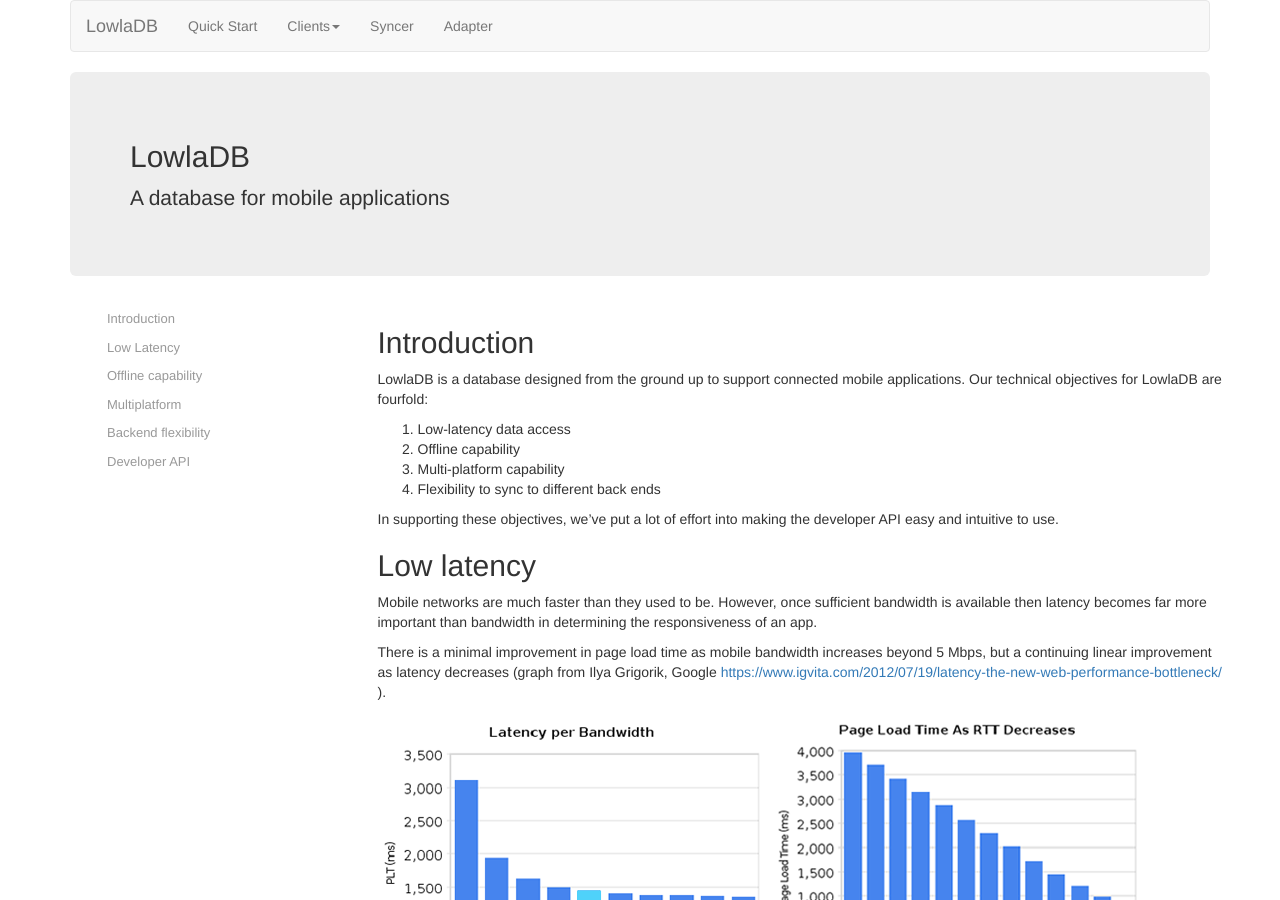
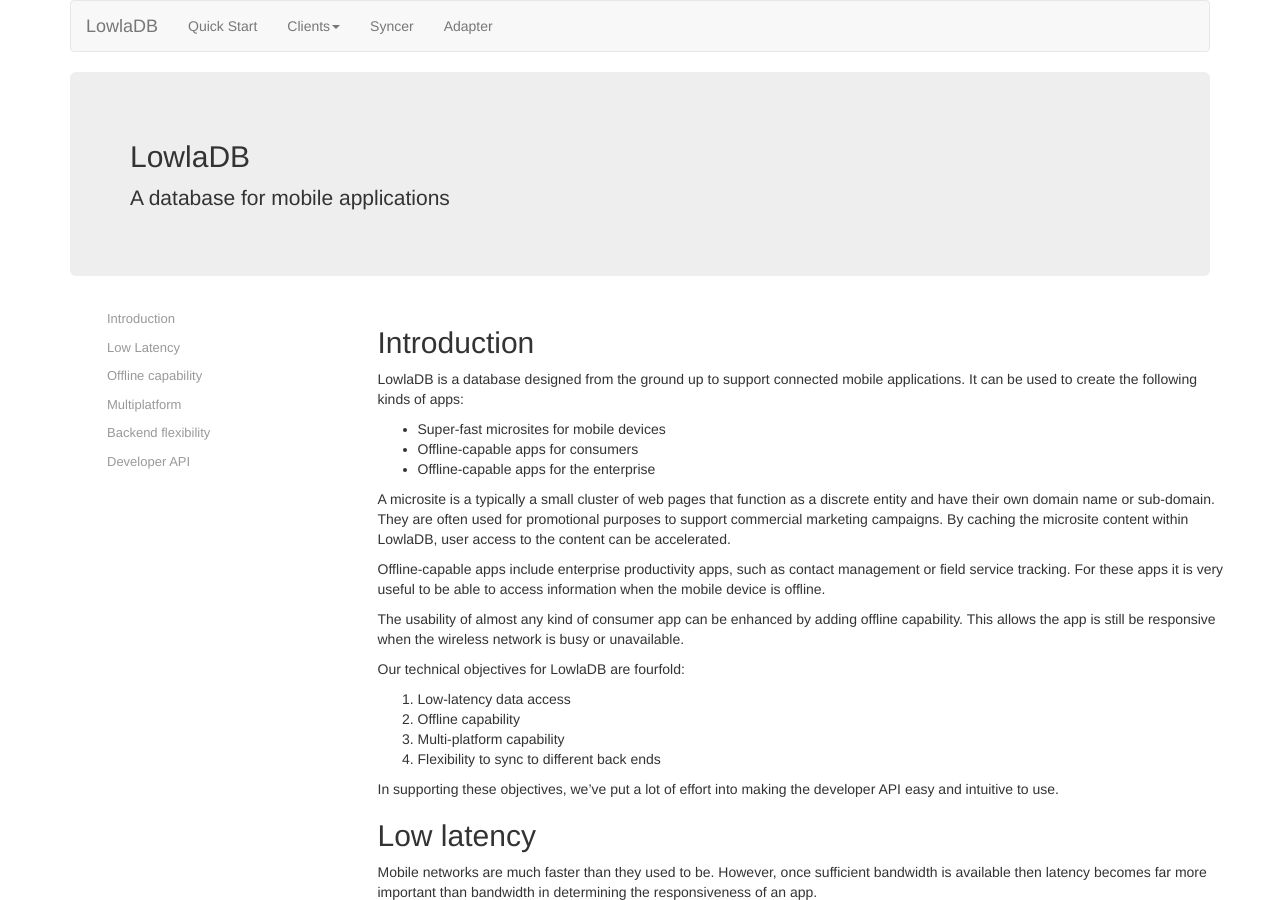
Before and after one commit to lowla/lowladb-json-database, a Jekyll site: the page built from index.md, in a window 1280 px wide and 900 px high. Built offline with Jekyll 4.4.1, drawn with Linux system fonts in a browser that asks for light colours; nearby versions of some CDN libraries.

Commit message:
Update the documentation home page with Steve's revised content.

```diff
--- a/index.md
+++ b/index.md
@@ -8,7 +8,19 @@ summary: A database for mobile applications
 <div id="Intro">
 
 ## Introduction ##
-LowlaDB is a database designed from the ground up to support connected mobile applications.  Our technical objectives for LowlaDB are fourfold:
+LowlaDB is a database designed from the ground up to support connected mobile applications. It can be used to create the following kinds of apps:
+
+* Super-fast microsites for mobile devices
+* Offline-capable apps for consumers
+* Offline-capable apps for the enterprise
+
+A microsite is a typically a small cluster of web pages that function as a discrete entity and have their own domain name or sub-domain. They are often used for promotional purposes to support commercial marketing campaigns.  By caching the microsite content within LowlaDB, user access to the content can be accelerated.
+
+Offline-capable apps include enterprise productivity apps, such as contact management or field service tracking.  For these apps it is very useful to be able to access information when the mobile device is offline.
+
+The usability of almost any kind of consumer app can be enhanced by adding offline capability.  This allows the app is still be responsive when the wireless network is busy or unavailable.
+
+Our technical objectives for LowlaDB are fourfold:
 
 1. Low-latency data access
 2. Offline capability
```
